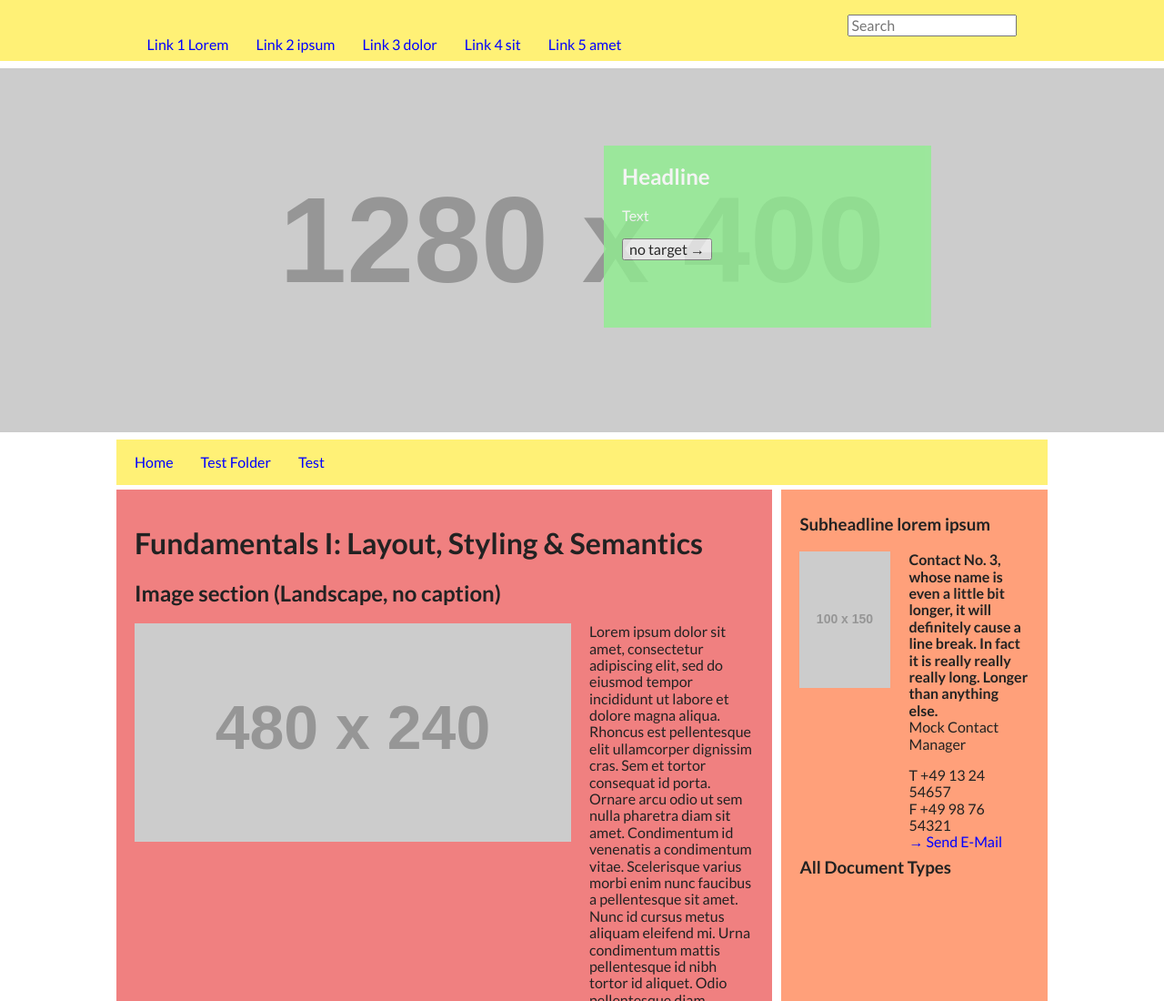
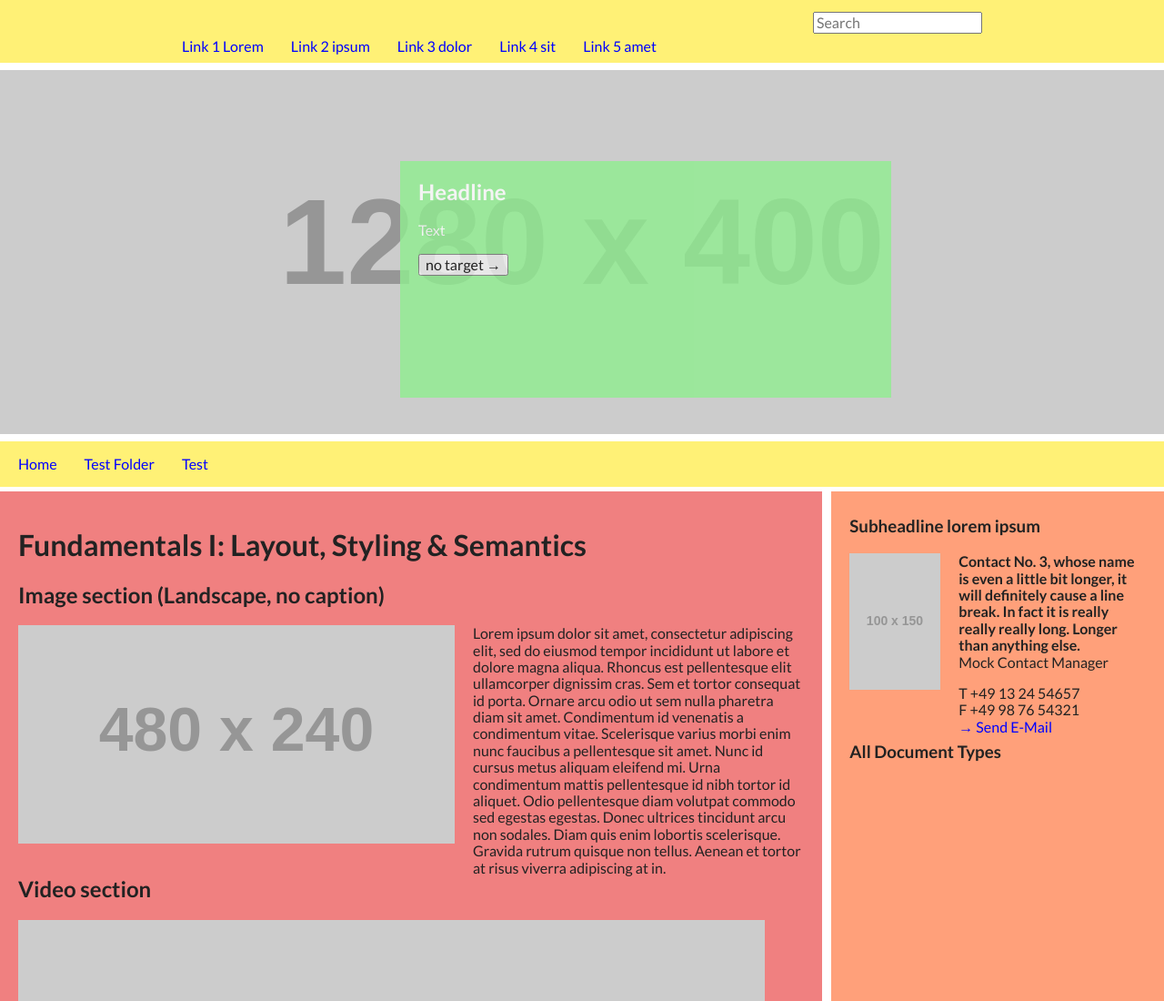
Before and after one commit to azraefendic/vi-frontend-onboarding, a website built with Parcel: page index.html in a window 1280 px wide. Shown: the top 1100 px of the page at 91% size. Built offline with nearby package versions, Linux system fonts and the light colour scheme; placeholder pictures from the web are drawn by us.

Commit message:
Cleaner code, more flexible headline positioning

```diff
--- a/css/main.css
+++ b/css/main.css
@@ -366,8 +366,7 @@ footer {
 .search-container {
   display: flex;
   justify-content: flex-end;
-  margin-top: 1vh;
-  margin-right: 12vw;
+  margin: 5px 0 5px 0;
 }
 
 .menubar{
@@ -379,7 +378,6 @@ footer {
 
 li, .menubar {
   list-style-type: none;
-  margin: 5px, 5px, 0, 5px;
   margin-right: 10px;
 }
 
@@ -481,28 +479,34 @@ form {
 
 
 
+@media (min-width: 1280px) {
 
-@media (min-width: 1280px) {
+  .headline{
+    position: relative;
+  }
 
   .headline-overlay {
     background-color: lightgreen;
     position: absolute;
-    top: 20vh;
-    right: 20vw;
-    height: 20vh;
-    width: 25vw;
+    top: 100px;
+    right: 300px;
+    height: 220px;
+    width: 500px;
     opacity: 0.8;
   }
 
   .menubar {
-    margin-left: 12vw;
+    margin-left: 15vw;
+  }
+
+  .search-container {
+    margin-right: 15vw;
   }
 
   .column-element-wrapper {
     display: grid;
     grid-template-columns: 5fr 2fr;
     justify-content: center;
-    width: 80vw;
   }
 
   .first-column {
```
